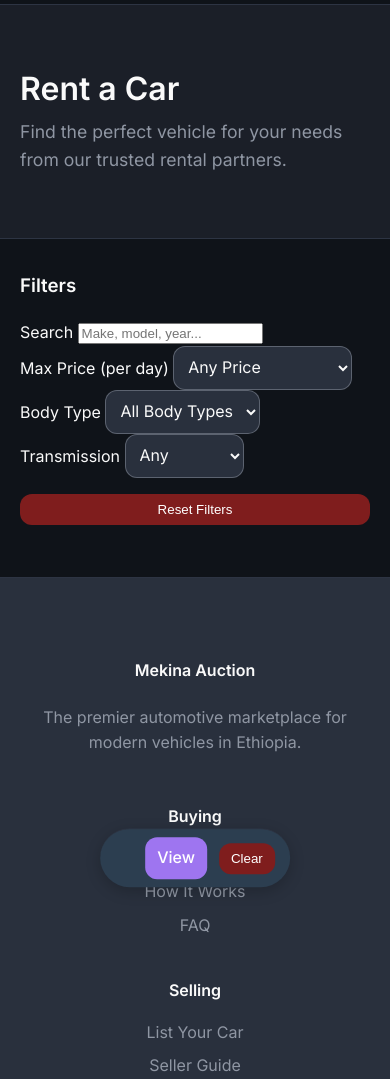
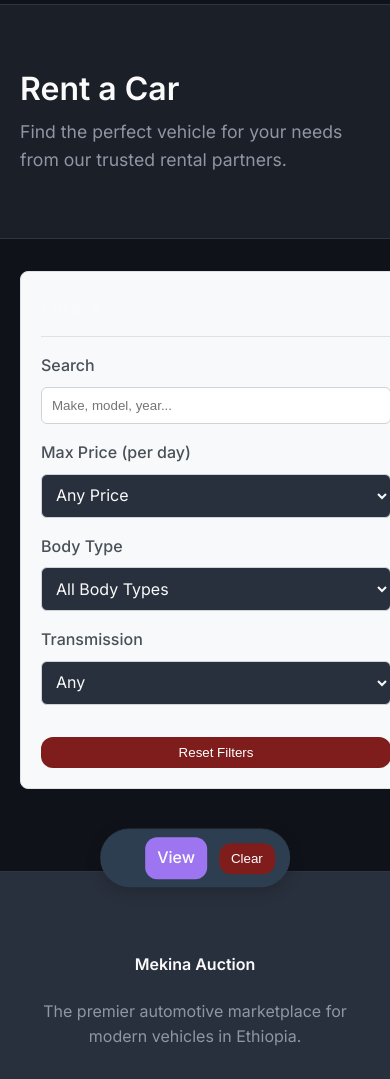
Before and after one commit to amenelu/mekina, a Python web app: template car-auction-mvp/templates/rental_list.html in a window 390 px wide. Shown: the part 54-1133 px from the top of the page. Run offline with Jinja, Linux system fonts and the light colour scheme; the template is opened without the code that fills it, so the values that code supplies are empty.

Commit message:
feat(rentals): Redesign rental page filters and fix initial load
This commit introduces a significant UI/UX overhaul for the rental listings page, improving the filter functionality and fixing a critical loading bug.

- **UI/UX Redesign:** The filter panel has been redesigned with cleaner, more readable styles. It is now organized into a sticky sidebar that remains visible on scroll, improving user experience on larger screens. The layout is responsive, stacking vertically on smaller devices.

- **Layout Correction:** Implemented a flexbox-based two-column layout to correctly position the filters alongside the results, resolving an issue where the filters took up the entire page width.

- **Bug Fix (Initial Load):** Fixed a bug where no rental cars would appear on the initial page load. The JavaScript was incorrectly sending empty filter parameters, causing the API to return no results. The script has been updated to strip empty parameters from the request, ensuring all cars are displayed by default.

```diff
--- a/car-auction-mvp/templates/base.html
+++ b/car-auction-mvp/templates/base.html
@@ -8,6 +8,7 @@
     <link rel="preconnect" href="https://fonts.gstatic.com" crossorigin>
     <link href="https://fonts.googleapis.com/css2?family=Inter:wght@400;500;600;700&display=swap" rel="stylesheet">
     <link rel="stylesheet" href="{{ url_for('static', filename='css/style.css', v=now.timestamp()) }}">
+    {% block page_styles %}{% endblock %}
     <style>
         /* New Comparison Bar Styles */
         .comparison-bar {
--- a/car-auction-mvp/templates/rental_list.html
+++ b/car-auction-mvp/templates/rental_list.html
@@ -1,6 +1,64 @@
 {% extends "base.html" %}
 
 {% block title %}Rent a Car - Mekina Auction{% endblock %}
+
+{% block page_styles %}
+<style>
+    /* New styles for the rental filter sidebar */
+    .filter-page-container {
+        display: flex;
+        gap: 30px;
+        align-items: flex-start;
+    }
+
+    .filter-sidebar {
+        flex: 0 0 280px; /* Sidebar width, doesn't grow or shrink */
+        position: sticky;
+        top: 20px; /* Distance from top when scrolling */
+        background-color: #f8f9fa;
+        padding: 20px;
+        border-radius: 8px;
+        border: 1px solid #dee2e6;
+    }
+    .filter-results-content {
+        flex: 1; /* Takes up the remaining space */
+    }
+    .filter-sidebar h3 {
+        margin-top: 0;
+        margin-bottom: 1rem;
+        border-bottom: 1px solid #dee2e6;
+        padding-bottom: 0.75rem;
+        font-size: 1.25rem;
+    }
+    .filter-group {
+        margin-bottom: 1rem;
+    }
+    .filter-group label {
+        display: block;
+        font-weight: 500;
+        margin-bottom: 0.5rem;
+        color: #495057;
+    }
+    .filter-group input[type="search"],
+    .filter-group select {
+        width: 100%;
+        padding: 10px;
+        border-radius: 6px;
+        border: 1px solid #ced4da;
+    }
+
+    /* Responsive adjustments for smaller screens */
+    @media (max-width: 992px) {
+        .filter-page-container {
+            flex-direction: column;
+        }
+        .filter-sidebar {
+            position: static; /* Un-stick the sidebar */
+            width: 100%;
+        }
+    }
+</style>
+{% endblock %}
 
 {% block main_content %}
 <div class="dashboard-full-width-container">
@@ -19,13 +77,14 @@
         <div class="filter-page-container">
             <aside class="filter-sidebar">
                 <h3>Filters</h3>
+                <form id="filter-form">
                     <div class="filter-group">
                         <label for="search-input">Search</label>
-                    <input type="search" id="search-input" placeholder="Make, model, year...">
+                        <input type="search" id="search-input" name="q" placeholder="Make, model, year...">
                     </div>
                     <div class="filter-group">
                         <label for="max-price-filter">Max Price (per day)</label>
-                    <select id="max-price-filter" class="filter-select">
+                        <select id="max-price-filter" name="max_price">
                             <option value="">Any Price</option>
                             <option value="2000">Under 2,000 ETB</option>
                             <option value="4000">Under 4,000 ETB</option>
@@ -36,7 +95,7 @@
                     </div>
                     <div class="filter-group">
                         <label for="body-type-filter">Body Type</label>
-                    <select id="body-type-filter" class="filter-select">
+                        <select id="body-type-filter" name="body_type">
                             <option value="">All Body Types</option>
                             <option value="Sedan">Sedan</option>
                             <option value="SUV">SUV</option>
@@ -47,13 +106,14 @@
                     </div>
                     <div class="filter-group">
                         <label for="transmission-filter">Transmission</label>
-                    <select id="transmission-filter" class="filter-select">
+                        <select id="transmission-filter" name="transmission">
                             <option value="">Any</option>
                             <option value="Automatic">Automatic</option>
                             <option value="Manual">Manual</option>
                         </select>
                     </div>
-                <button id="reset-filters" class="btn delete small" style="width: 100%; margin-top: 1rem;">Reset Filters</button>
+                    <button type="button" id="reset-filters" class="btn delete small" style="width: 100%; margin-top: 1rem;">Reset Filters</button>
+                </form>
             </aside>
             <main class="filter-results-content">
                 <div class="results-wrapper">
@@ -70,17 +130,13 @@
 
 <script>
 document.addEventListener('DOMContentLoaded', function() {
+    const form = document.getElementById('filter-form');
     const gridContainer = document.getElementById('rental-grid-container');
     const noResultsMessage = document.getElementById('no-results-message');
     const loadingSpinner = document.getElementById('loading-spinner');
-
-    const searchInput = document.getElementById('search-input');
-    const maxPriceFilter = document.getElementById('max-price-filter');
-    const bodyTypeFilter = document.getElementById('body-type-filter');
-    const transmissionFilter = document.getElementById('transmission-filter');
     const resetBtn = document.getElementById('reset-filters');
 
-    const allFilters = [searchInput, maxPriceFilter, bodyTypeFilter, transmissionFilter];
+    const allFilters = form.querySelectorAll('input, select');
 
     function debounce(func, delay) {
         let timeout;
@@ -95,11 +151,14 @@ document.addEventListener('DOMContentLoaded', function() {
         loadingSpinner.style.display = 'block';
         gridContainer.style.opacity = '0.5';
 
-        const params = new URLSearchParams();
-        if (searchInput.value) params.append('q', searchInput.value);
-        if (maxPriceFilter.value) params.append('max_price', maxPriceFilter.value);
-        if (bodyTypeFilter.value) params.append('body_type', bodyTypeFilter.value);
-        if (transmissionFilter.value) params.append('transmission', transmissionFilter.value);
+        const params = new URLSearchParams(new FormData(form));
+
+        // CRITICAL FIX: Remove empty parameters so the initial fetch works correctly.
+        for (const [key, value] of [...params.entries()]) {
+            if (!value) {
+                params.delete(key);
+            }
+        }
 
         fetch(`{{ url_for('rentals.api_filter_rentals') }}?${params.toString()}`)
             .then(response => response.json())
@@ -143,15 +202,11 @@ document.addEventListener('DOMContentLoaded', function() {
     const debouncedFetch = debounce(fetchRentals, 300);
 
     allFilters.forEach(filter => {
-        filter.addEventListener('input', debouncedFetch);
-        filter.addEventListener('change', debouncedFetch);
+        filter.addEventListener('input', debouncedFetch); // 'input' works for both typing and select changes
     });
 
     resetBtn.addEventListener('click', () => {
-        searchInput.value = '';
-        maxPriceFilter.value = '';
-        bodyTypeFilter.value = '';
-        transmissionFilter.value = '';
+        form.reset();
         fetchRentals();
     });
 
```
Lines whose indentation alone changed are shown as unchanged.
